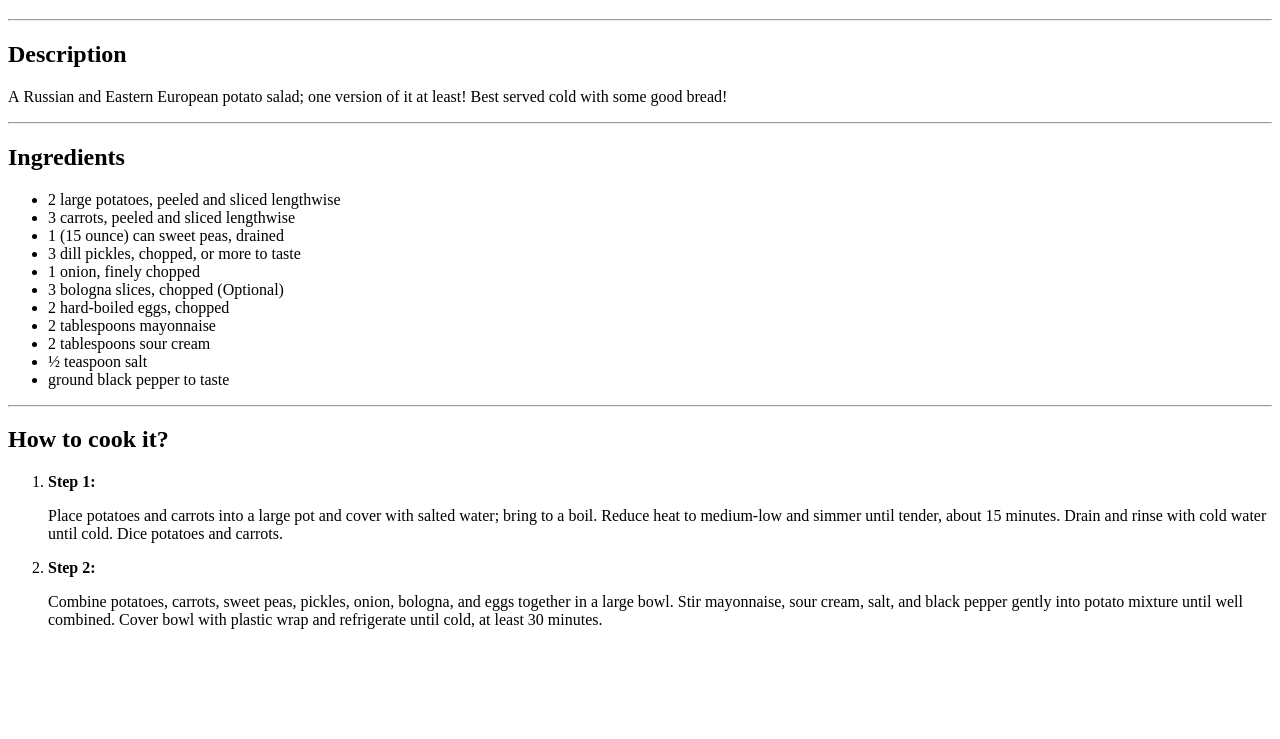
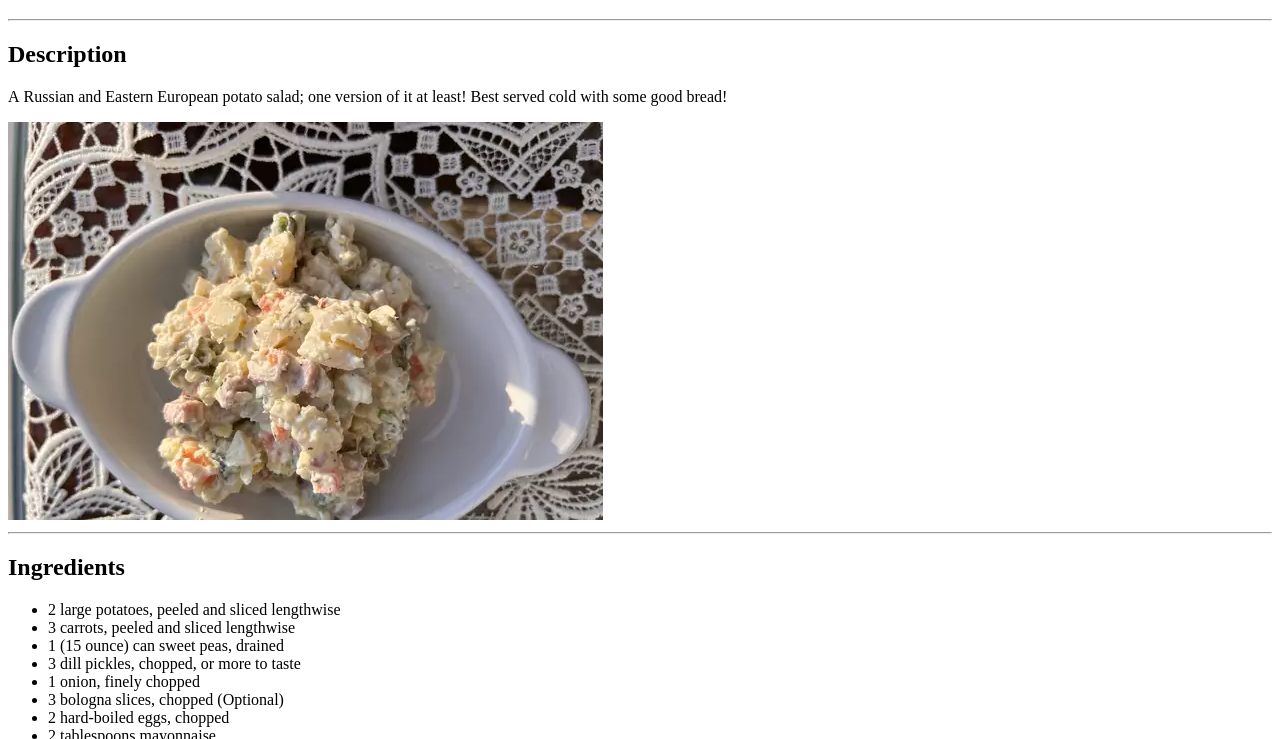
Before and after one commit to Frost-Side/odin-recipes, a plain HTML site: page recipes/olivier-salad.html in a window 1280 px wide. Shown: the part 61-800 px from the top of the page. Drawn offline with Linux system fonts and the light colour scheme.

Commit message:
add image for olivier salad page

```diff
--- a/recipes/olivier-salad.html
+++ b/recipes/olivier-salad.html
@@ -9,6 +9,7 @@
     <hr>
     <h2>Description</h2>
     <p>A&nbsp;Russian and Eastern European potato salad; one version of&nbsp;it&nbsp;at&nbsp;least! Best served cold with some good bread!</p>
+    <img src="../images/olivier-salad.jpg" alt="picture of olivier salad">
     <hr>
     <h2>Ingredients</h2>
     <ul>
```
